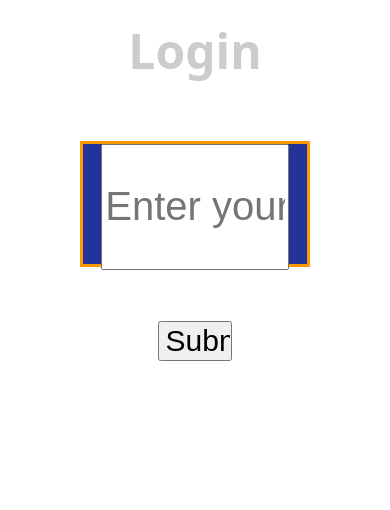
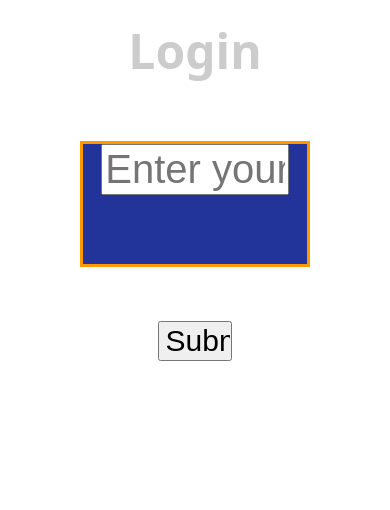
Before and after one commit to bball24/ElectionCat, a Flask app: template templates/m_login.htm in a window 390 px wide. Shown: the part 183-693 px from the top of the page. Run offline with Flask 2, Linux system fonts and the light colour scheme; the template is opened without the code that fills it, so the values that code supplies are empty.

Commit message:
adjusted mobile scaling

```diff
--- a/templates/m_login.htm
+++ b/templates/m_login.htm
@@ -50,7 +50,7 @@ div.return-bar {
 <div class="header-center"><h1><font face="sans" size="20">Login</font></h1></div>
     <br><br>
     <form action="/m_positions" method="POST"><div class="return-bar">
-        <input type="text" name="userID" placeholder="Enter your ID" style="width:80%; height:100%; vertical-align:middle; font-size:40px">
+        <input type="text" name="userID" placeholder="Enter your ID" style="width:80%; height:auto; vertical-align:middle; font-size:40px">
     </div>
         <br><br><br>
         <div style="width:20%; margin-left:auto; margin-right:auto">
```
